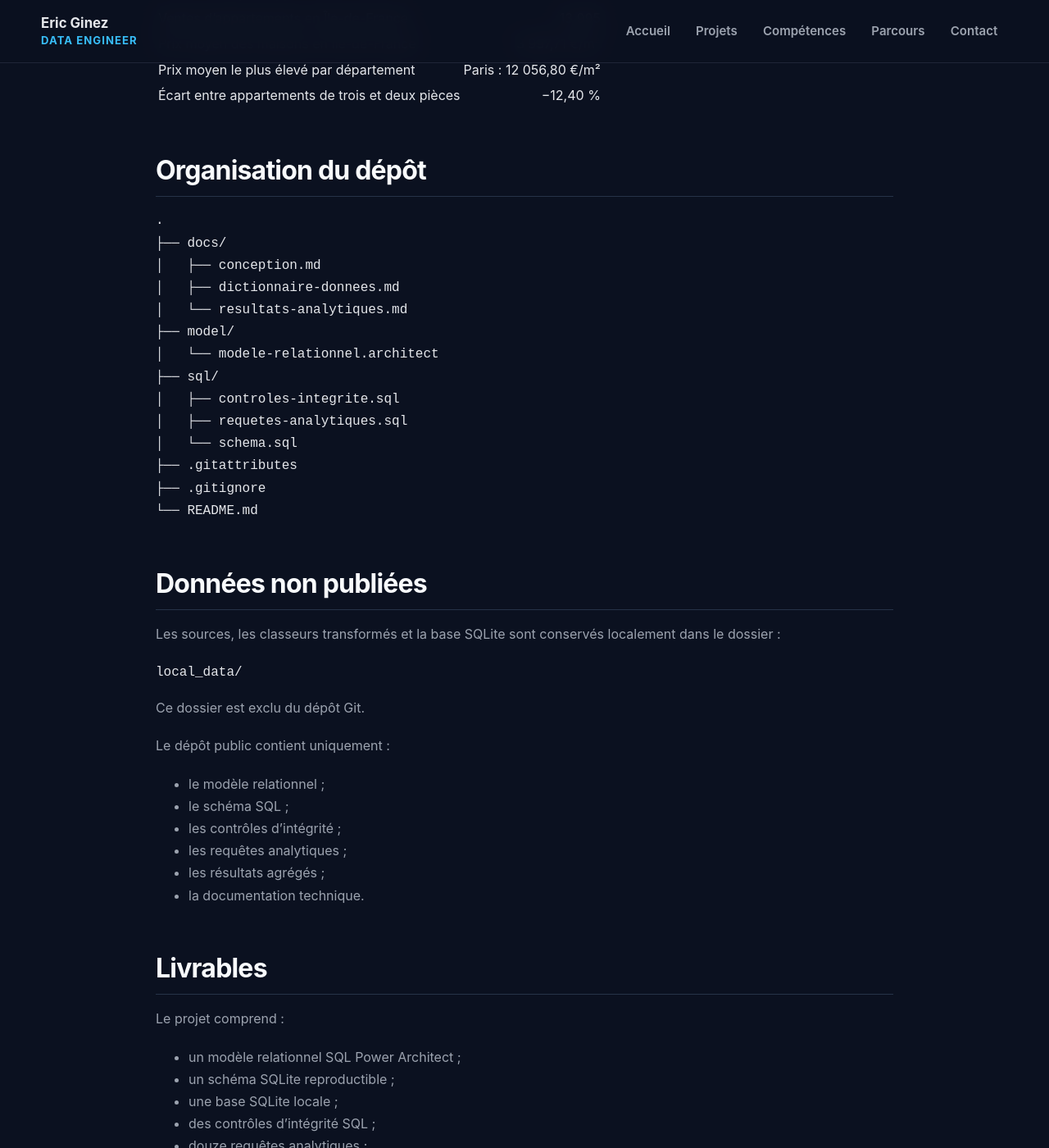
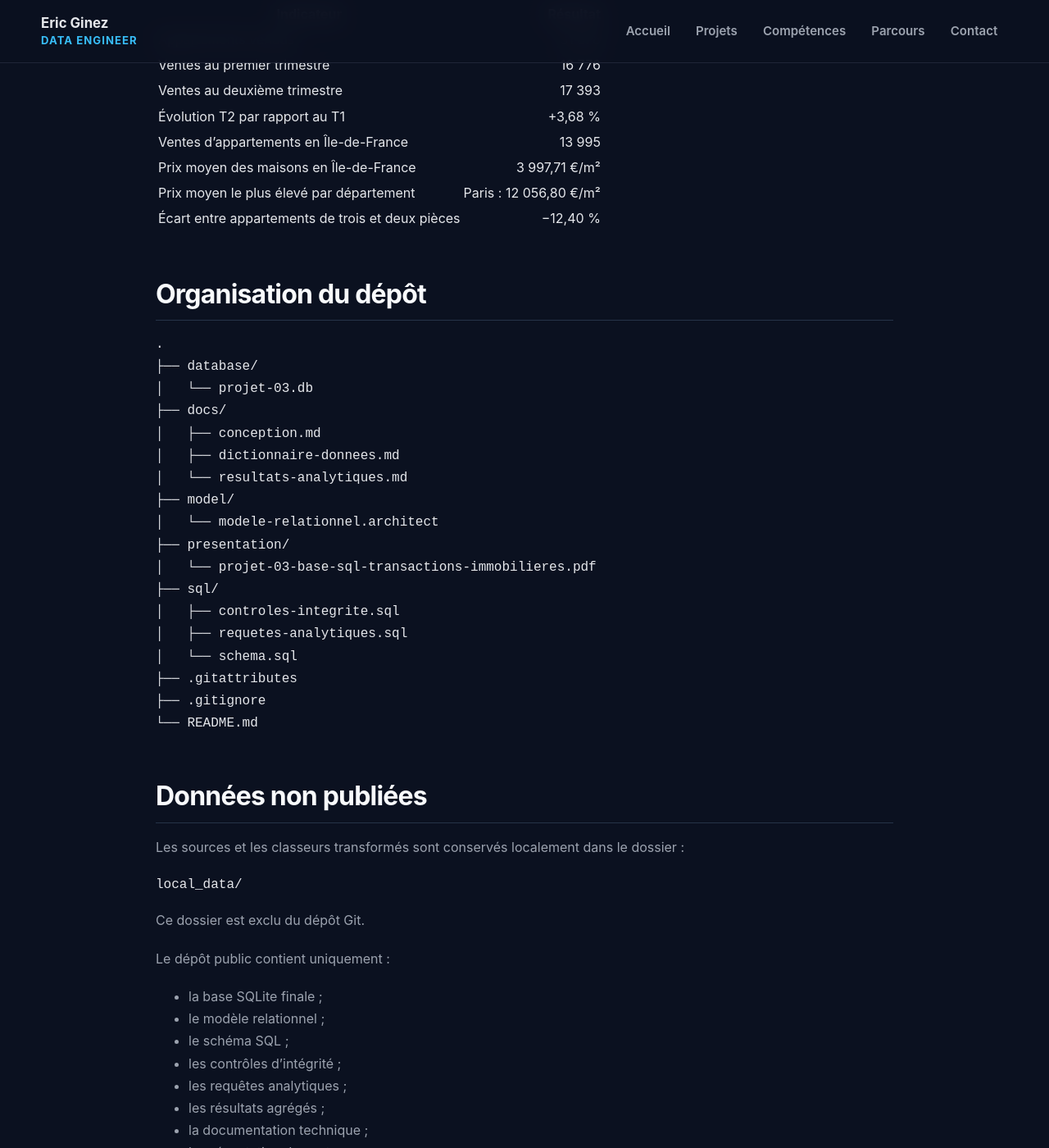
Before and after one commit to ericginez/ericginez.github.io, a Jekyll site: the page built from _projects/projet-03.md, in a window 1280 px wide and 1400 px high, scrolled down 11069 px. Shown: the whole window at 82% size. Built offline with Jekyll 4.4.1, drawn with Linux system fonts in a browser that asks for light colours; some of the changed text lies outside the part shown.

Commit message:
docs: actualise le projet 3 dans le portfolio

````diff
--- a/_projects/projet-03.md
+++ b/_projects/projet-03.md
@@ -49,6 +49,10 @@ Les données initiales proviennent de plusieurs sources publiques :
 Ces sources possèdent des structures et des niveaux de granularité différents.
 Elles doivent être préparées, rapprochées et intégrées dans un modèle
 relationnel cohérent avant de pouvoir être interrogées avec SQL.
+
+## Présentation
+
+- [Consulter la présentation de soutenance au format PDF](https://github.com/ericginez/real-estate-sql-database/blob/main/presentation/projet-03-base-sql-transactions-immobilieres.pdf)
 
 ## Objectifs
 
@@ -497,12 +501,16 @@ Paris 2e arrondissement arrive en première position avec :
 
 ```text
 .
+├── database/
+│   └── projet-03.db
 ├── docs/
 │   ├── conception.md
 │   ├── dictionnaire-donnees.md
 │   └── resultats-analytiques.md
 ├── model/
 │   └── modele-relationnel.architect
+├── presentation/
+│   └── projet-03-base-sql-transactions-immobilieres.pdf
 ├── sql/
 │   ├── controles-integrite.sql
 │   ├── requetes-analytiques.sql
@@ -514,8 +522,8 @@ Paris 2e arrondissement arrive en première position avec :
 
 ## Données non publiées
 
-Les sources, les classeurs transformés et la base SQLite sont conservés
-localement dans le dossier :
+Les sources et les classeurs transformés sont conservés localement dans le
+dossier :
 
 ```text
 local_data/
@@ -525,12 +533,14 @@ Ce dossier est exclu du dépôt Git.
 
 Le dépôt public contient uniquement :
 
+- la base SQLite finale ;
 - le modèle relationnel ;
 - le schéma SQL ;
 - les contrôles d’intégrité ;
 - les requêtes analytiques ;
 - les résultats agrégés ;
-- la documentation technique.
+- la documentation technique ;
+- la présentation de soutenance.
 
 ## Livrables
 
@@ -538,12 +548,13 @@ Le projet comprend :
 
 - un modèle relationnel SQL Power Architect ;
 - un schéma SQLite reproductible ;
-- une base SQLite locale ;
+- une base SQLite finale publiée dans le dépôt ;
 - des contrôles d’intégrité SQL ;
 - douze requêtes analytiques ;
 - un dictionnaire de données ;
 - une documentation de conception ;
-- un document présentant les résultats complets.
+- un document présentant les résultats complets ;
+- la base SQLite finale ;- une présentation de soutenance au format PDF.
 
 ## Compétences développées
 
@@ -573,7 +584,6 @@ Le projet présente plusieurs limites :
 
 - les données couvrent uniquement le premier semestre 2020 ;
 - la préparation initiale a été effectuée dans Excel ;
-- la base SQLite n’est pas publiée dans le dépôt ;
 - les valeurs foncières égales à zéro ne peuvent pas être interprétées comme des
   prix de marché ;
 - certaines mutations peuvent concerner plusieurs lots ou plusieurs biens ;
````
